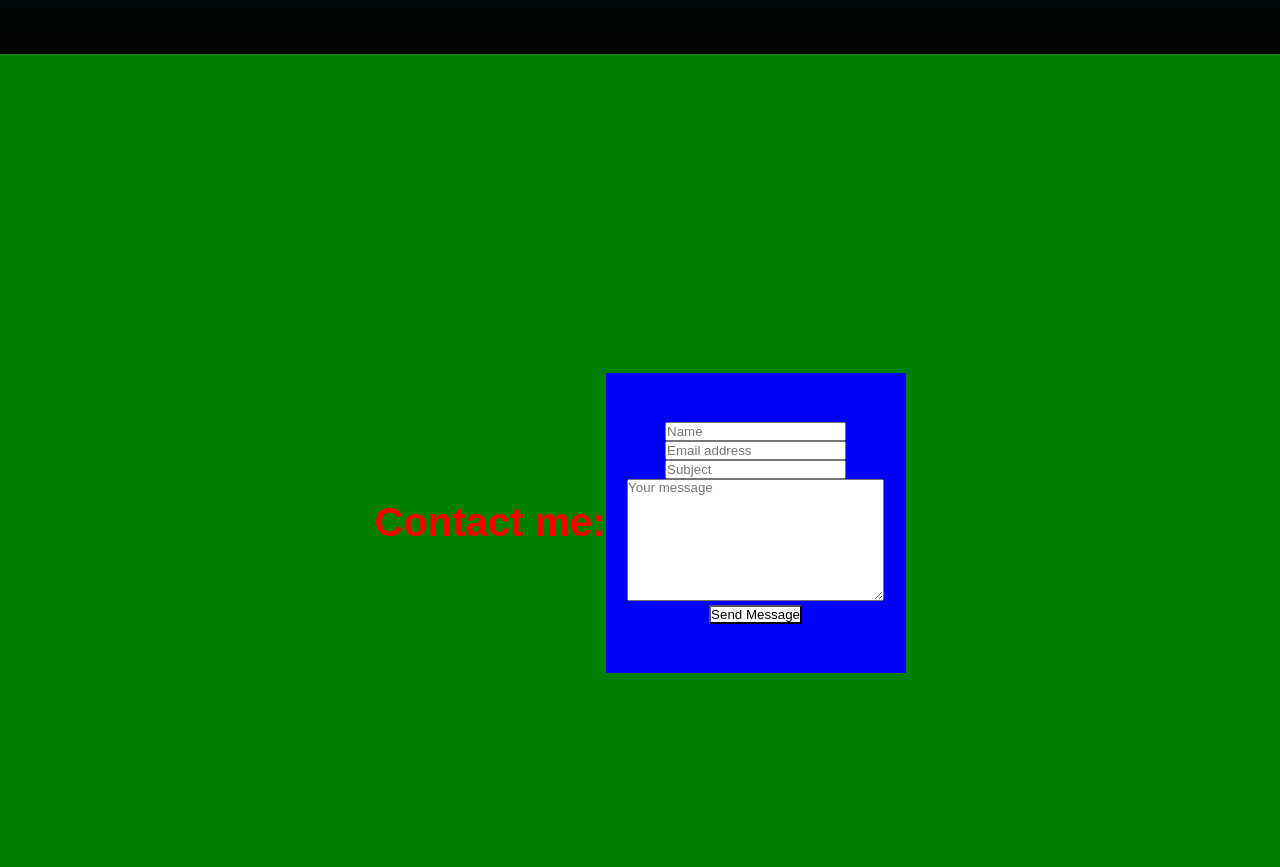
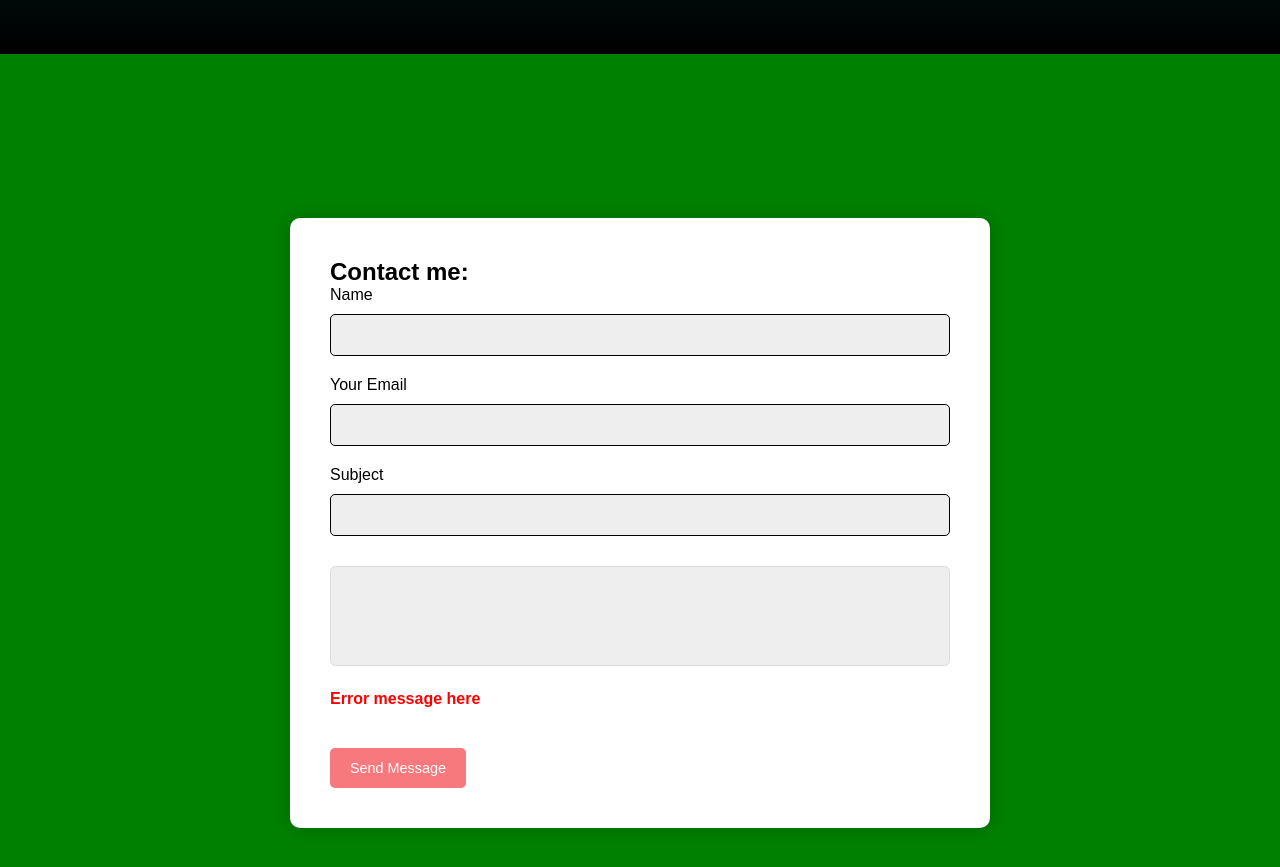
Before and after one commit to ezejerez/my-website, a React (Create React App) app: page / in a window 1280 px wide. Shown: the part 1820-2687 px from the top of the page. Built offline with nearby package versions, Linux system fonts and the light colour scheme; a web font is replaced by a local one.

Commit message:
styled-contact-form

```diff
--- a/src/components/ContactSection/ContactElements.js
+++ b/src/components/ContactSection/ContactElements.js
@@ -10,39 +10,106 @@ export const ContactSectionBackground = styled.div`
   z-index: 1;
 `;
 
-export const ContactSectionContainer = styled.div`
-  background: blue;
+// export const ContactSectionContainer = styled.div`
+//   background: blue;
+//   display: flex;
+//   justify-content: center;
+//   align-items: center;
+//   flex-direction: column;
+//   width: 300px;
+//   height: 300px;
+//   z-index: 1;
+// `;
+
+// export const ContactSectionTitle = styled.h1`
+//   color: red;
+//   font-size: 40px;
+//   text-align: center;
+//   display: flex;
+
+//   @media screen and (max-width: 768px) {
+//     font-size: 30px;
+//   }
+
+//   @media screen and (max-width: 480px) {
+//     font-size: 25px;
+//   }
+// `;
+
+// export const ContactButton = styled.input`
+//   background: #fff;
+//   color: #000000;
+//   cursor: pointer;
+
+//   &: hover {
+//     background: #01bf71;
+//     transition: 0.2s ease-in-out;
+//   }
+// `;
+
+// export const ContactInput = styled.input``;
+
+export const StyledFormWrapper = styled.div`
   display: flex;
   justify-content: center;
   align-items: center;
-  flex-direction: column;
-  width: 300px;
-  height: 300px;
-  z-index: 1;
+  height: 100vh;
+  width: 100vh;
+  padding: 0 20px;
 `;
 
-export const ContactSectionTitle = styled.h1`
-  color: red;
-  font-size: 40px;
-  text-align: center;
-  display: flex;
-
-  @media screen and (max-width: 768px) {
-    font-size: 30px;
-  }
-
-  @media screen and (max-width: 480px) {
-    font-size: 25px;
-  }
+export const StyledForm = styled.form`
+  width: 100%;
+  max-width: 700px;
+  padding: 40px;
+  background: #fff;
+  border-radius: 10px;
+  box-sizing: border-box;
+  box-shadow: 0px 0px 20px 0px rgba(0, 0, 0, 0.2);
 `;
 
-export const ContactButton = styled.input`
-  background: #fff;
-  color: #000000;
+export const StyledInput = styled.input`
+  display: block;
+  width: 100%;
+
+  background: #eee;
+  height: 40px;
+  border-radius: 5px;
+  border: 1px solid black;
+  margin: 10px 0 20px 0;
+  padding: 20px;
+  box-sizing: border-box;
+`;
+
+export const StyledTextArea = styled.textarea`
+  width: 100%;
+  min-height: 100px;
+  resize: none;
+
+  background: #eee;
+  height: 40px;
+  border-radius: 5px;
+  border: 1px solid #ddd;
+  margin: 10px 0 20px 0;
+  padding: 20px;
+  box-sizing: border-box;
+`;
+
+export const StyledButton = styled.button`
+  display: block;
+  background: #f7797d;
+  color: #fff;
+  font-size: 0.9rem;
+  border: 0;
+  border-radius: 5px;
+  height: 40px;
+  padding: 0 20px;
   cursor: pointer;
+  box-sizing: border-box;
+`;
 
-  &: hover {
-    background: #01bf71;
-    transition: 0.2s ease-in-out;
-  }
+export const StyledError = styled.div`
+  color: red;
+  font-weight: 800;
+  margin: 0 0 40px 0;
 `;
--- a/src/components/ContactSection/index.js
+++ b/src/components/ContactSection/index.js
@@ -2,9 +2,12 @@ import React from 'react';
 import emailjs from 'emailjs-com';
 import {
   ContactSectionBackground,
-  ContactSectionContainer,
-  ContactSectionTitle,
-  ContactButton,
+  StyledFormWrapper,
+  StyledForm,
+  StyledInput,
+  StyledTextArea,
+  StyledError,
+  StyledButton,
 } from './ContactElements';
 
 const ContactSection = () => {
@@ -27,7 +30,35 @@ const ContactSection = () => {
 
   return (
     <ContactSectionBackground>
-      <ContactSectionTitle>Contact me:</ContactSectionTitle>
+      <StyledFormWrapper>
+        <StyledForm>
+          <h2>Contact me:</h2>
+          <label htmlFor='name'>Name</label>
+          <StyledInput type='text' name='name' />
+          <label htmlFor='email'>Your Email</label>
+          <StyledInput type='email' name='email' />
+          <label htmlFor='subject'>Subject</label>
+          <StyledInput type='subject' name='subject' />
+          <label htmlFor='message'></label>
+          <StyledTextArea name='subject' />
+          <StyledError>
+            <p>Error message here</p>
+          </StyledError>
+          <StyledButton type='submit'>Send Message</StyledButton>
+        </StyledForm>
+      </StyledFormWrapper>
+    </ContactSectionBackground>
+  );
+};
+
+export default ContactSection;
+
+// ContactSectionContainer,
+// ContactSectionTitle,
+// ContactButton,
+
+{
+  /* <ContactSectionTitle>Contact me:</ContactSectionTitle>
       <form onSubmit={sendEmail}>
         <ContactSectionContainer>
           <div className='col-8 form-group mx auto'>
@@ -75,9 +106,5 @@ const ContactSection = () => {
             />
           </div>
         </ContactSectionContainer>
-      </form>
-    </ContactSectionBackground>
-  );
-};
-
-export default ContactSection;
+      </form> */
+}
```
